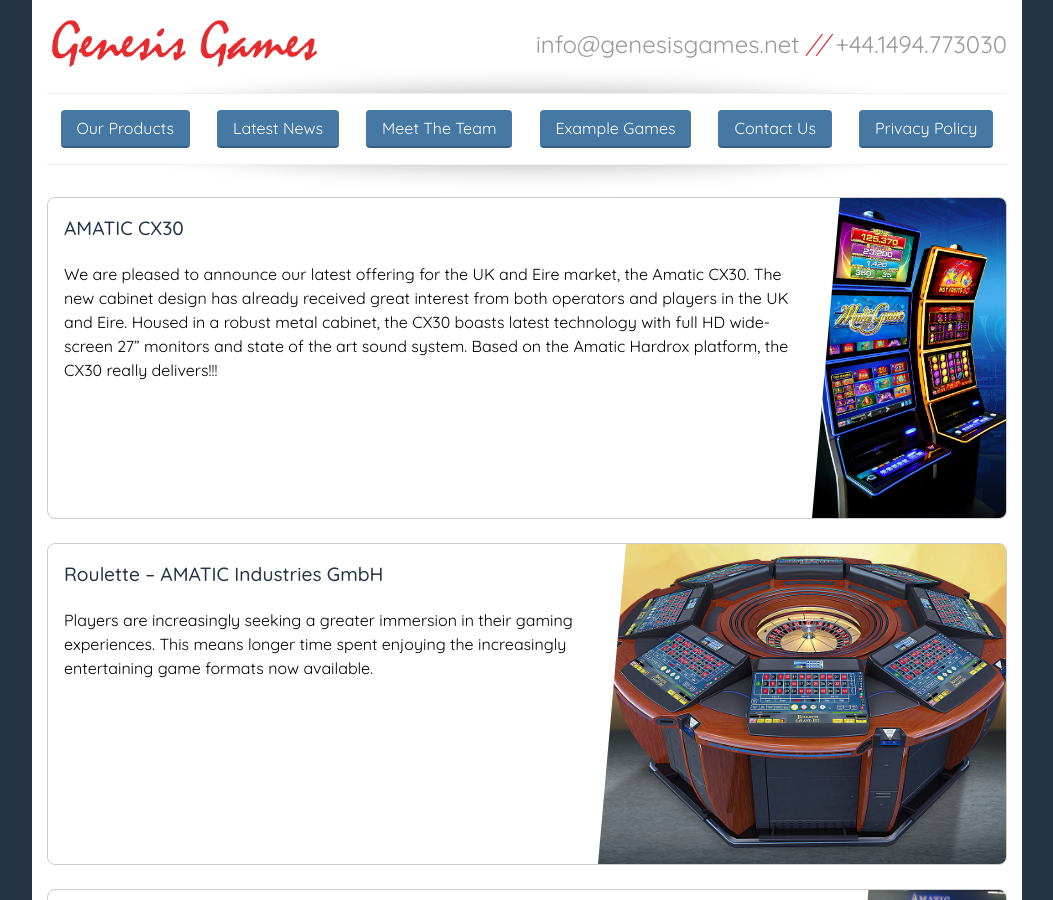
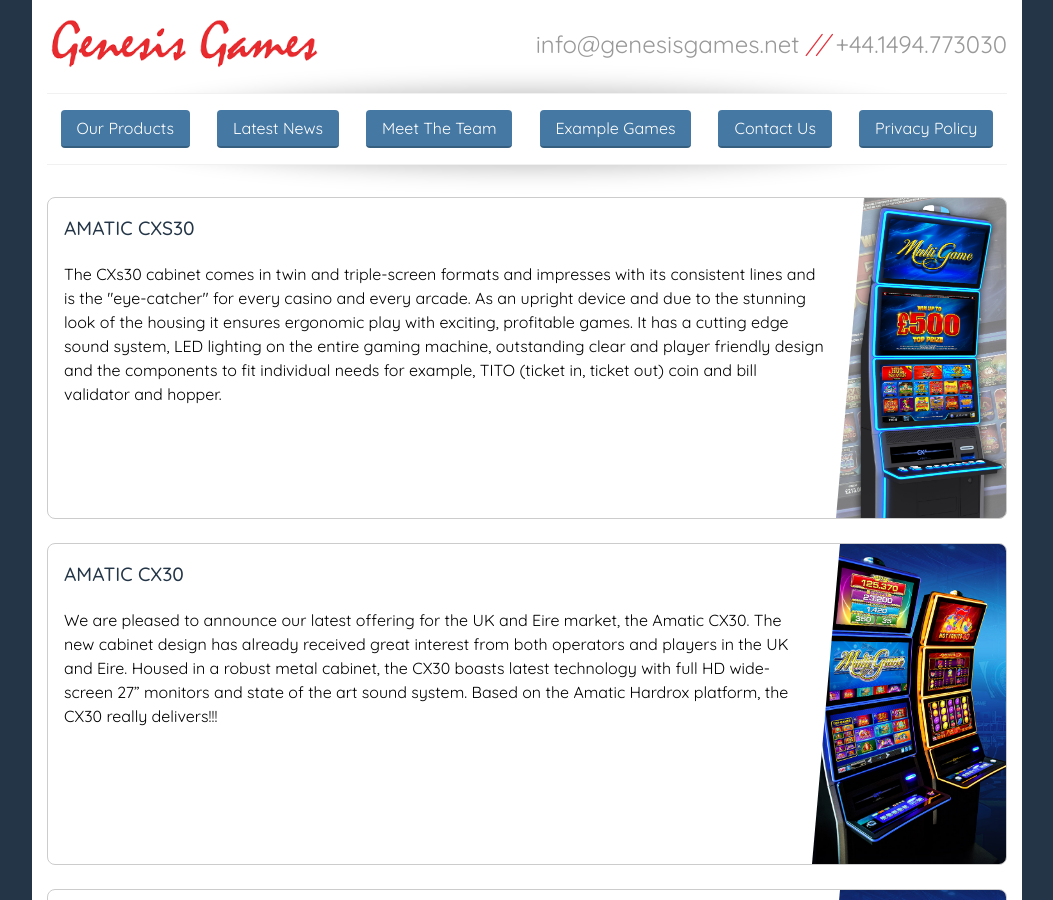
Before and after one commit to tobyl/genesis, a Jekyll site: the page built from genesis-products.markdown, in a window 1280 px wide and 900 px high. Shown: the whole window, without its empty margins (113-1166 px from the left). Built offline with Jekyll 4.4.1, drawn with Linux system fonts in a browser that asks for light colours.

Commit message:
feb 2023 updates.

```diff
--- /dev/null
+++ b/_posts/2023-02-03-agc-news.markdown
@@ -0,0 +1,6 @@
+---
+layout: post
+title:  "AGC News"
+---
+
+New B3 & CAT C content released with a 48-game compendium, it has a reported uplift of 30% GBG & TITO ready now available in our new CXS30 cabinet.
--- /dev/null
+++ b/_posts/2023-02-03-casino-news.markdown
@@ -0,0 +1,6 @@
+---
+layout: post
+title:  "Casino News"
+---
+
+New B1 launched on the new CXS30 Triple screen with a 28-game compendium GBG and TITO ready compatible with casino management systems.
--- /dev/null
+++ b/_posts/2023-02-03-genesis-games-will-be-at-amex-2023 copy.markdown
@@ -0,0 +1,6 @@
+---
+layout: post
+title:  "Genesis Games Will Be At AMEX 2023"
+---
+
+Please come visit us at AMEX 23 at the Crown Plaza Dublin Airport, on the 7th- 8th March 2023, Stand number 23, 24 and 25. At this year’s Irish show we will be displaying the very latest offering of Amatic Industries. On display for the first time in Dublin, will be the CXs30 twin-screen multi-link with jackpot topper as well as the very latest CXs30 triple-screen with mystery jackpot. In addition, also on display, will be the 19” Midi-master replacement Turbo Multigame; a guaranteed winner for single-site use.
--- /dev/null
+++ b/_posts/2023-02-03-single-site-new.markdown
@@ -0,0 +1,6 @@
+---
+layout: post
+title:  "Single Site New"
+---
+
+New B3a and B4 content currently being beta tested works with note recycler and supports Bacta approved game payment technology.
--- a/genesis-products.markdown
+++ b/genesis-products.markdown
@@ -9,6 +9,15 @@
     <div class="products">
       <div class="product clearfix">
         <div class="skewer large">
+          <img src="/images/cxs30.jpg" />
+        </div>
+        <div class="content">
+          <h3>AMATIC CXS30</h3>
+          <p>The CXs30 cabinet comes in twin and triple-screen formats and impresses with its consistent lines and is the "eye-catcher" for every casino and every arcade. As an upright device and due to the stunning look of the housing it ensures ergonomic play with exciting, profitable games. It has a cutting edge sound system, LED lighting on the entire gaming machine, outstanding clear and player friendly design and the components to fit individual needs for example, TITO (ticket in, ticket out) coin and bill validator and hopper.</p>
+        </div>
+      </div>
+      <div class="product clearfix">
+        <div class="skewer large">
           <img src="/images/property.jpg" />
         </div>
         <div class="content">
@@ -16,7 +25,15 @@
           <p>We are pleased to announce our latest offering for the UK and Eire market, the Amatic CX30. The new cabinet design has already received great interest from both operators and players in the UK and Eire. Housed in a robust metal cabinet, the CX30 boasts latest technology with full HD wide-screen 27” monitors and state of the art sound system. Based on the Amatic Hardrox platform, the CX30 really delivers!!!</p>
         </div>
       </div>
-
+      <div class="product clearfix">
+        <div class="skewer large">
+          <img src="/images/property.jpg" />
+        </div>
+        <div class="content">
+          <h3>AMATIC CX30</h3>
+          <p>We are pleased to announce our latest offering for the UK and Eire market, the Amatic CX30. The new cabinet design has already received great interest from both operators and players in the UK and Eire. Housed in a robust metal cabinet, the CX30 boasts latest technology with full HD wide-screen 27” monitors and state of the art sound system. Based on the Amatic Hardrox platform, the CX30 really delivers!!!</p>
+        </div>
+      </div>
       <div class="product clearfix">
         <div class="skewer large">
           <img src="/images/roulette.jpg" />
@@ -27,7 +44,6 @@
             spent enjoying the increasingly entertaining game formats now available.</p>
         </div>
       </div>
-
       <div class="product clearfix">
         <div class="skewer">
           <img src="/images/new-stand-alone-jackpot.jpg" />
@@ -39,7 +55,6 @@
             market leader in gaming product development, have designed and built the Amarox twin screen.</p>
         </div>
       </div>
-
       <div class="product clearfix">
         <div class="skewer">
           <img src="/images/amarox-twin-screen.jpg" />
@@ -51,7 +66,6 @@
             market leader in gaming product development, have designed and built the Amarox twin screen.</p>
         </div>
       </div>
-
       <div class="product clearfix">
         <div class="skewer">
           <img src="/images/mario-triple-screen-with-jackpot.jpg" />
@@ -64,7 +78,6 @@
             jackpot.</p>
         </div>
       </div>
-
       <div class="product clearfix">
         <div class="skewer with-padding">
           <img src="/images/grandarc.png" />
@@ -78,7 +91,6 @@
             the players have come to expect.</p>
         </div>
       </div>
-
       <div class="product clearfix">
         <div class="skewer with-padding">
           <img src="/images/RGJD_all4.png" />
@@ -92,7 +104,6 @@
             included. Equally all the Amatic range of accessories can be linked to the machine.</p>
         </div>
       </div>
-
       <div class="product clearfix">
         <div class="skewer with-padding">
           <img src="/images/C22-Mermaid3l.png" />
@@ -107,7 +118,6 @@
             compatible Casino Management System.</p>
         </div>
       </div>
-
       <div class="product clearfix">
         <div class="skewer with-padding">
           <img src="/images/GJ_22WS.png" />
@@ -121,7 +131,6 @@
             coin/note in, hopper/printer out. Satellites can also be added to increase players numbers.</p>
         </div>
       </div>
-
       <div class="product clearfix">
         <div class="skewer with-padding">
           <img src="/images/b3_full.png" />
@@ -133,7 +142,6 @@
             ticket redemption facilities.Cat C.</p>
         </div>
       </div>
-
       <div class="product clearfix">
         <div class="skewer with-padding">
           <img src="/images/rgj.png" />
@@ -145,10 +153,9 @@
             fantastic electronic roulette solution.</p>
         </div>
       </div>
-
       <h3 class="page-cta">For more information about these products or any other casino and gaming entertainment needs,
-        <a href="../contact-us/index.html">contact us</a> or call Genesis Games at +44.1494.773030</h3>
-
+        <a href="../contact-us/index.html">contact us</a> or call Genesis Games at +44.1494.773030
+      </h3>
     </div> <!-- products -->
   </main>
 </div>
```
Also changed, not shown: _posts/2023-02-03-genesis-games-will-be-at-ice-2023.markdown (added, +8 -0 lines), Gemfile.lock, images/cxs30.jpg (added), 1 other file.
